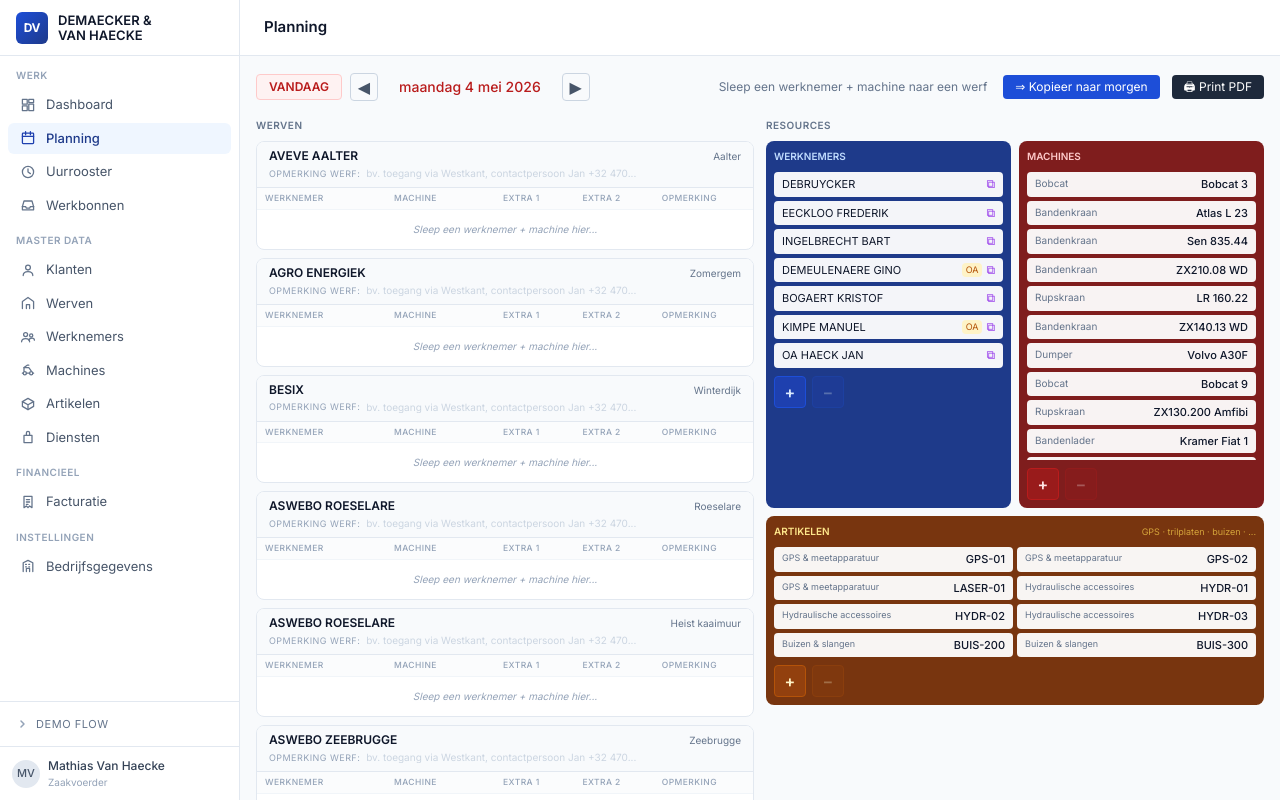
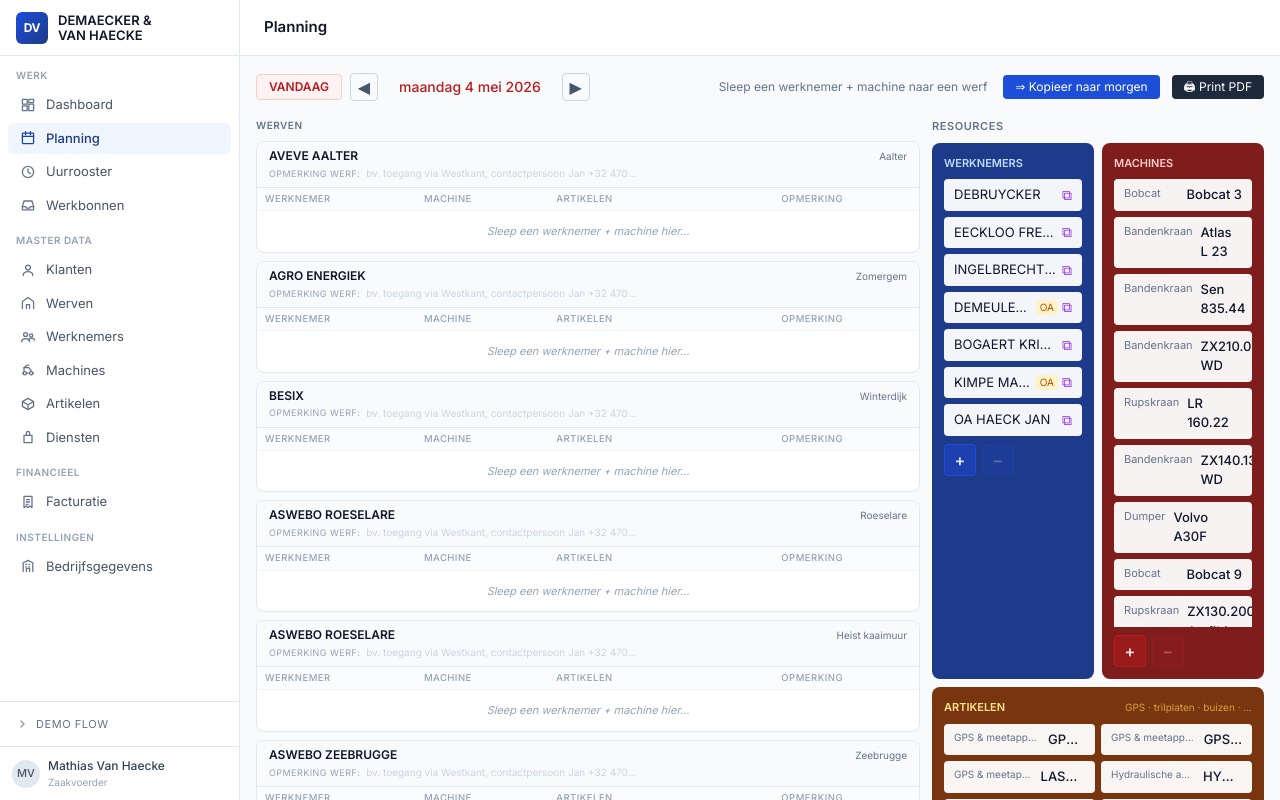
Before and after one commit to GLWD-24/dmvh-mvp, a React (Vite) app: page / in a window 1280 px wide. Both pictures are taken after a click on the button "Planning". Built offline with nearby package versions, Linux system fonts and the light colour scheme.

Commit message:
Artikelen kolom (multi), planning groter, pool tiles groter

```diff
--- a/src/components/PlanningTab.jsx
+++ b/src/components/PlanningTab.jsx
@@ -90,17 +90,32 @@ export default function PlanningTab({
 
   const isMachineAssigned = (id) => werven.some(w => w.assignments.some(a => a.machineId === id));
 
+  // Helper: normalize extras to array (backward-compat: leest oude extra1Id/extra2Id velden ook)
+  const getExtraIds = (a) => {
+    if (Array.isArray(a.extraIds)) return a.extraIds;
+    const arr = [];
+    if (a.extra1Id) arr.push(a.extra1Id);
+    if (a.extra2Id) arr.push(a.extra2Id);
+    return arr;
+  };
+
   const handleDrop = (werfId, e, target) => {
     e.preventDefault();
     e.currentTarget.classList.remove('ring-2', 'ring-blue-400', 'bg-blue-50');
     const data = e.dataTransfer.getData('text/plain');
     if (!data) return;
     const [kind, id, instanceKey] = data.split(':');
-    // If target specifies a row + slot (extra1/extra2/machine/worker), handle differently
+    // If target specifies a row + slot, handle differently
     if (target && target.assignmentId && target.slot) {
-      if (target.slot === 'extra1' || target.slot === 'extra2') {
+      if (target.slot === 'extras') {
         if (kind === 'artikel') {
-          onUpdateAssignment(target.assignmentId, { [target.slot + 'Id']: id });
+          // Voeg artikel toe aan extras-array (geen duplicates)
+          const assignment = werven.flatMap(w => w.assignments).find(x => x.id === target.assignmentId);
+          if (!assignment) return;
+          const current = getExtraIds(assignment);
+          if (current.includes(id)) return; // al aanwezig
+          const next = [...current, id];
+          onUpdateAssignment(target.assignmentId, { extraIds: next, extra1Id: null, extra2Id: null });
         }
         return;
       }
@@ -119,15 +134,20 @@ export default function PlanningTab({
 
   // Dubbelklik op een cel → item terug naar pool (clear veld op assignment).
   // Als hierdoor zowel werknemer als machine leeg zijn én geen extras, dan rij verwijderen.
-  const handleClearCell = (assignment, slot) => {
+  const handleClearCell = (assignment, slot, extraId = null) => {
     const patch = {};
     if (slot === 'worker') patch.workerId = null;
     if (slot === 'machine') patch.machineId = null;
-    if (slot === 'extra1') patch.extra1Id = null;
-    if (slot === 'extra2') patch.extra2Id = null;
+    if (slot === 'extra' && extraId) {
+      const current = getExtraIds(assignment);
+      patch.extraIds = current.filter(x => x !== extraId);
+      patch.extra1Id = null;
+      patch.extra2Id = null;
+    }
 
     const after = { ...assignment, ...patch };
-    const isEmpty = !after.workerId && !after.machineId && !after.extra1Id && !after.extra2Id;
+    const remainingExtras = patch.extraIds !== undefined ? patch.extraIds : getExtraIds(after);
+    const isEmpty = !after.workerId && !after.machineId && remainingExtras.length === 0;
     if (isEmpty) {
       onRemove(assignment.id);
     } else {
@@ -216,7 +236,7 @@ export default function PlanningTab({
         )}
       </div>
 
-      <div className="grid grid-cols-[minmax(0,1fr)_minmax(0,1fr)] gap-3">
+      <div className="grid grid-cols-[minmax(0,2fr)_minmax(0,1fr)] gap-3">
         <div>
           <div className="text-[10px] font-semibold uppercase tracking-wider text-slate-500 mb-2">Werven</div>
           <div className="flex flex-col gap-2">
@@ -253,20 +273,19 @@ export default function PlanningTab({
                 </div>
 
                 {/* Toewijzingen tabel — header altijd zichtbaar, ook bij lege werf */}
-                <table className="w-full text-[10px]" onClick={e => e.stopPropagation()}>
+                <table className="w-full text-[12px]" onClick={e => e.stopPropagation()}>
                   <thead>
-                    <tr className="bg-slate-50/50 border-b border-slate-100 text-[8.5px] uppercase tracking-wider text-slate-400">
-                      <th className="text-left px-2 py-1 font-medium w-[26%]">Werknemer</th>
-                      <th className="text-left px-2 py-1 font-medium w-[22%]">Machine</th>
-                      <th className="text-left px-2 py-1 font-medium w-[16%]">Extra 1</th>
-                      <th className="text-left px-2 py-1 font-medium w-[16%]">Extra 2</th>
-                      <th className="text-left px-2 py-1 font-medium w-[20%]">Opmerking</th>
+                    <tr className="bg-slate-50/50 border-b border-slate-100 text-[9.5px] uppercase tracking-wider text-slate-400">
+                      <th className="text-left px-2 py-1 font-medium w-[24%]">Werknemer</th>
+                      <th className="text-left px-2 py-1 font-medium w-[20%]">Machine</th>
+                      <th className="text-left px-2 py-1 font-medium w-[34%]">Artikelen</th>
+                      <th className="text-left px-2 py-1 font-medium w-[22%]">Opmerking</th>
                     </tr>
                   </thead>
                   <tbody>
                     {w.assignments.length === 0 && (
                       <tr>
-                        <td colSpan={5} className="px-3 py-3 text-center text-[10px] text-slate-400 italic">
+                        <td colSpan={4} className="px-3 py-3 text-center text-[11px] text-slate-400 italic">
                           Sleep een werknemer + machine hier...
                         </td>
                       </tr>
@@ -275,15 +294,16 @@ export default function PlanningTab({
                         const isHemzelf = a.workerId === 'HEMZELF';
                         const wk = isHemzelf ? null : workers.find(x => x.id === a.workerId);
                         const mc = machines.find(x => x.id === a.machineId);
-                        const ex1 = a.extra1Id ? artikelen.find(x => x.id === a.extra1Id) : null;
-                        const ex2 = a.extra2Id ? artikelen.find(x => x.id === a.extra2Id) : null;
+                        const extraIds = getExtraIds(a);
+                        const extras = extraIds.map(eid => artikelen.find(x => x.id === eid)).filter(Boolean);
                         const half = a.half || 'full';
                         const halfLabel = half === 'am' ? 'VM' : half === 'pm' ? 'NM' : null;
                         const canSplit = (wk || isHemzelf) && half === 'full';
                         const isDup = a.instanceKey && a.instanceKey !== 'main';
-                        // OPHALEN: machine staat bij klant zonder werknemer en zonder HEMZELF.
+                        // OPHALEN: machine of artikel staat bij klant zonder werknemer/HEMZELF.
                         // Auto-afgeleid — geen handmatige toggle nodig.
-                        const isOphalen = !!mc && !wk && !isHemzelf;
+                        const hasMaterial = !!mc || extras.length > 0;
+                        const isOphalen = hasMaterial && !wk && !isHemzelf;
 
                         return (
                           <tr key={a.id} className="border-b border-slate-100 last:border-b-0 hover:bg-slate-50/50 group">
@@ -358,43 +378,33 @@ export default function PlanningTab({
                               )}
                             </td>
 
-                            {/* Extra 1 — drop zone + dubbelklik om te verwijderen */}
+                            {/* Artikelen — drop zone voor meerdere artikelen, chips per item */}
                             <td
-                              className={`px-2 py-1.5 align-top border-l border-slate-100 ${ex1 ? 'cursor-pointer hover:bg-amber-50' : 'bg-slate-50/30'}`}
-                              onDoubleClick={() => { if (ex1) handleClearCell(a, 'extra1'); }}
+                              className={`px-2 py-1.5 align-top border-l border-slate-100 ${extras.length > 0 ? '' : 'bg-slate-50/30'}`}
                               onDragOver={e => { e.preventDefault(); e.stopPropagation(); e.currentTarget.classList.add('bg-amber-100', 'ring-1', 'ring-amber-400'); }}
                               onDragLeave={e => { e.currentTarget.classList.remove('bg-amber-100', 'ring-1', 'ring-amber-400'); }}
                               onDrop={e => {
                                 e.stopPropagation();
                                 e.currentTarget.classList.remove('bg-amber-100', 'ring-1', 'ring-amber-400');
-                                handleDrop(w.id, e, { assignmentId: a.id, slot: 'extra1' });
+                                handleDrop(w.id, e, { assignmentId: a.id, slot: 'extras' });
                               }}
-                              title={ex1 ? `${ex1.name} — dubbelklik om te verwijderen` : 'Sleep een artikel hier'}
+                              title="Sleep artikelen hier (meerdere mogelijk)"
                             >
-                              {ex1 ? (
-                                <span className="text-amber-700 font-medium">{ex1.code}</span>
+                              {extras.length > 0 ? (
+                                <div className="flex flex-wrap gap-1">
+                                  {extras.map(art => (
+                                    <span
+                                      key={art.id}
+                                      onDoubleClick={(ev) => { ev.stopPropagation(); handleClearCell(a, 'extra', art.id); }}
+                                      className="inline-flex items-center gap-1 bg-amber-50 text-amber-800 border border-amber-200 px-1.5 py-0.5 rounded font-medium cursor-pointer hover:bg-amber-100 hover:border-amber-300"
+                                      title={`${art.name} — dubbelklik om te verwijderen`}
+                                    >
+                                      {art.code}
+                                    </span>
+                                  ))}
+                                </div>
                               ) : (
-                                <span className="text-slate-300 italic text-[9px]">+ artikel</span>
-                              )}
-                            </td>
-
-                            {/* Extra 2 — drop zone + dubbelklik om te verwijderen */}
-                            <td
-                              className={`px-2 py-1.5 align-top border-l border-slate-100 ${ex2 ? 'cursor-pointer hover:bg-amber-50' : 'bg-slate-50/30'}`}
-                              onDoubleClick={() => { if (ex2) handleClearCell(a, 'extra2'); }}
-                              onDragOver={e => { e.preventDefault(); e.stopPropagation(); e.currentTarget.classList.add('bg-amber-100', 'ring-1', 'ring-amber-400'); }}
-                              onDragLeave={e => { e.currentTarget.classList.remove('bg-amber-100', 'ring-1', 'ring-amber-400'); }}
-                              onDrop={e => {
-                                e.stopPropagation();
-                                e.currentTarget.classList.remove('bg-amber-100', 'ring-1', 'ring-amber-400');
-                                handleDrop(w.id, e, { assignmentId: a.id, slot: 'extra2' });
-                              }}
-                              title={ex2 ? `${ex2.name} — dubbelklik om te verwijderen` : 'Sleep een artikel hier'}
-                            >
-                              {ex2 ? (
-                                <span className="text-amber-700 font-medium">{ex2.code}</span>
-                              ) : (
-                                <span className="text-slate-300 italic text-[9px]">+ artikel</span>
+                                <span className="text-slate-300 italic text-[10px]">+ artikel</span>
                               )}
                             </td>
 
@@ -474,12 +484,12 @@ export default function PlanningTab({
         </div>
 
         <div>
-          <div className="text-[10px] font-semibold uppercase tracking-wider text-slate-500 mb-2">Resources</div>
+          <div className="text-[11px] font-semibold uppercase tracking-wider text-slate-500 mb-2">Resources</div>
 
           <div className="grid grid-cols-2 gap-2">
-          <div className="bg-blue-900 rounded-lg p-2">
-            <div className="text-[10px] font-semibold text-blue-200 mb-2">WERKNEMERS</div>
-            <div className="flex flex-col gap-1 max-h-72 overflow-y-auto thin-scroll">
+          <div className="bg-blue-900 rounded-lg p-3">
+            <div className="text-[11px] font-semibold text-blue-200 mb-2">WERKNEMERS</div>
+            <div className="flex flex-col gap-1.5 max-h-[28rem] overflow-y-auto thin-scroll">
               {workerInstances
                 .filter(w => dailyPool.workers.has(w.id))
                 .filter(w => workerStatus(w.id, w.instanceKey) !== 'booked')
@@ -495,22 +505,22 @@ export default function PlanningTab({
                     draggable={draggable}
                     onDragStart={e => e.dataTransfer.setData('text/plain', `worker:${w.id}:${w.instanceKey}`)}
                     onClick={() => !w.isDuplicate && setSelectedWorkerId(isSelected ? null : w.id)}
-                    className={`rounded px-2 py-1 text-[11px] flex items-center gap-1 ${
+                    className={`rounded px-2.5 py-1.5 text-[13px] flex items-center gap-1 ${
                       isSelected ? 'bg-blue-200 text-blue-900 ring-2 ring-blue-400' : 'bg-white/95 text-slate-900'
                     } ${opacity} ${draggable ? 'cursor-grab hover:bg-white' : 'cursor-not-allowed'}`}
                     title={status === 'am-only' ? 'NM nog vrij — sleep om PM toe te wijzen' : ''}
                   >
                     <span className={`flex-1 truncate ${w.isDuplicate ? 'lowercase' : ''}`} title={w.isDuplicate ? 'Dubbele werknemer instantie' : ''}>
                       {w.name}
-                      {labelSuffix && <span className="text-slate-500 text-[9px] ml-1">{labelSuffix}</span>}
+                      {labelSuffix && <span className="text-slate-500 text-[10px] ml-1">{labelSuffix}</span>}
                     </span>
                     {w.type === 'subcontractor' && (
-                      <span className="text-[9px] text-amber-700 bg-amber-100 px-1 rounded">OA</span>
+                      <span className="text-[10px] text-amber-700 bg-amber-100 px-1 rounded">OA</span>
                     )}
                     {!w.isDuplicate && (
                       <button
                         onClick={(e) => { e.stopPropagation(); onDuplicate(w.id); }}
-                        className="text-purple-600 hover:text-purple-800 text-[12px] leading-none"
+                        className="text-purple-600 hover:text-purple-800 text-[14px] leading-none"
                         title="Dubbele werknemer aanmaken — werknemer verschijnt nog een keer in de pool"
                       >
                         ⧉
@@ -565,9 +575,9 @@ export default function PlanningTab({
             </div>
           </div>
 
-          <div className="bg-red-900 rounded-lg p-2">
-            <div className="text-[10px] font-semibold text-red-200 mb-2">MACHINES</div>
-            <div className="flex flex-col gap-1 max-h-72 overflow-y-auto thin-scroll">
+          <div className="bg-red-900 rounded-lg p-3">
+            <div className="text-[11px] font-semibold text-red-200 mb-2">MACHINES</div>
+            <div className="flex flex-col gap-1.5 max-h-[28rem] overflow-y-auto thin-scroll">
               {machines
                 .filter(m => dailyPool.machines.has(m.id))
                 .filter(m => !isMachineAssigned(m.id))
@@ -580,11 +590,11 @@ export default function PlanningTab({
                     draggable={!taken}
                     onDragStart={e => e.dataTransfer.setData('text/plain', `machine:${m.id}:`)}
                     onClick={() => setSelectedMachineId(isSelected ? null : m.id)}
-                    className={`rounded px-2 py-1 text-[11px] flex justify-between gap-2 ${
+                    className={`rounded px-2.5 py-1.5 text-[13px] flex justify-between gap-2 ${
                       isSelected ? 'bg-amber-200 text-amber-900 ring-2 ring-amber-400' : 'bg-white/95 text-slate-900'
                     } ${taken ? 'opacity-30 cursor-not-allowed' : 'cursor-grab hover:bg-white'}`}
                   >
-                    <span className="text-slate-500 text-[10px]">{m.group}</span>
+                    <span className="text-slate-500 text-[11px]">{m.group}</span>
                     <span className="font-medium">{m.code}</span>
                   </div>
                 );
@@ -636,12 +646,12 @@ export default function PlanningTab({
           </div>{/* /grid-cols-2 (werknemers + machines side by side) */}
 
           {/* Artikelen pool — onder de werknemers/machines pools */}
-          <div className="bg-amber-900 rounded-lg p-2 mt-2">
+          <div className="bg-amber-900 rounded-lg p-3 mt-2">
             <div className="flex items-center justify-between mb-2">
-              <div className="text-[10px] font-semibold text-amber-200">ARTIKELEN</div>
-              <div className="text-[9px] text-amber-300/70">GPS · trilplaten · buizen · ...</div>
+              <div className="text-[11px] font-semibold text-amber-200">ARTIKELEN</div>
+              <div className="text-[10px] text-amber-300/70">GPS · trilplaten · buizen · ...</div>
             </div>
-            <div className="grid grid-cols-2 gap-1 max-h-44 overflow-y-auto thin-scroll">
+            <div className="grid grid-cols-2 gap-1.5 max-h-72 overflow-y-auto thin-scroll">
               {artikelen.filter(a => dailyPool.artikelen && dailyPool.artikelen.has(a.id)).map(a => {
                 const isSelected = selectedArtikelId === a.id;
                 return (
@@ -650,12 +660,12 @@ export default function PlanningTab({
                     draggable
                     onDragStart={e => e.dataTransfer.setData('text/plain', `artikel:${a.id}:`)}
                     onClick={() => setSelectedArtikelId(isSelected ? null : a.id)}
-                    className={`rounded px-2 py-1 text-[11px] flex justify-between gap-2 cursor-grab hover:bg-white ${
+                    className={`rounded px-2.5 py-1.5 text-[13px] flex justify-between gap-2 cursor-grab hover:bg-white ${
                       isSelected ? 'bg-orange-200 text-orange-900 ring-2 ring-orange-400' : 'bg-white/95 text-slate-900'
                     }`}
                     title={a.description}
                   >
-                    <span className="text-slate-500 text-[9px] truncate">{a.group}</span>
+                    <span className="text-slate-500 text-[10px] truncate">{a.group}</span>
                     <span className="font-medium truncate">{a.code}</span>
                   </div>
                 );
@@ -1266,13 +1276,14 @@ function PrintView({ date, werven, workers, machines, artikelen = [] }) {
   })();
   const printedOn = formatDate(new Date());
 
-  // Helper: render assignment in row format (werknemer | machine | extra1 | extra2 | opmerking)
+  // Helper: render assignment in row format (werknemer | machine | artikelen | opmerking)
   const renderAssignment = (a) => {
     const isHemzelf = a.workerId === 'HEMZELF';
     const wk = isHemzelf ? null : workers.find(x => x.id === a.workerId);
     const mc = machines.find(x => x.id === a.machineId);
-    const ex1 = a.extra1Id ? artikelen.find(x => x.id === a.extra1Id) : null;
-    const ex2 = a.extra2Id ? artikelen.find(x => x.id === a.extra2Id) : null;
+    // Backward-compat: lees zowel extraIds-array als oude extra1Id/extra2Id velden
+    const extraIds = Array.isArray(a.extraIds) ? a.extraIds : [a.extra1Id, a.extra2Id].filter(Boolean);
+    const extras = extraIds.map(eid => artikelen.find(x => x.id === eid)).filter(Boolean);
     const half = a.half || 'full';
     const isDup = a.instanceKey && a.instanceKey !== 'main';
     const lowercaseName = half === 'pm' || isDup;
@@ -1284,11 +1295,10 @@ function PrintView({ date, werven, workers, machines, artikelen = [] }) {
           : '',
       machine: mc?.code || '',
       machineColor: mc?.color || '#3B82F6',
-      extra1: ex1?.code || '',
-      extra2: ex2?.code || '',
+      artikelen: extras.map(x => x.code).join(' · '),
       opmerking: a.opmerking || '',
-      // OPHALEN automatisch afgeleid: machine zonder werknemer en zonder HEMZELF
-      tePhalen: !!mc && !wk && !isHemzelf,
+      // OPHALEN automatisch afgeleid: machine of artikel zonder werknemer en zonder HEMZELF
+      tePhalen: (!!mc || extras.length > 0) && !wk && !isHemzelf,
       isDup
     };
   };
@@ -1319,7 +1329,7 @@ function PrintView({ date, werven, workers, machines, artikelen = [] }) {
         }
         .useit-row {
           display: grid;
-          grid-template-columns: 24px 1.4fr 1.2fr 0.7fr 0.7fr 1.2fr;
+          grid-template-columns: 24px 1.4fr 1.2fr 1.6fr 1.2fr;
           font-size: 11px;
           line-height: 1.4;
           padding: 1px 0;
@@ -1344,8 +1354,7 @@ function PrintView({ date, werven, workers, machines, artikelen = [] }) {
           <div className="indent" />
           <div>Werknemer</div>
           <div>Machine</div>
-          <div>Extra 1</div>
-          <div>Extra 2</div>
+          <div>Artikelen</div>
           <div>Opmerking</div>
         </div>
 
@@ -1377,8 +1386,7 @@ function PrintView({ date, werven, workers, machines, artikelen = [] }) {
                             {r.worker}
                           </div>
                           <div className={`useit-machine ${r.machineColor !== '#3B82F6' ? 'colored' : ''}`}>{r.machine}</div>
-                          <div className="useit-artikel">{r.extra1}</div>
-                          <div className="useit-artikel">{r.extra2}</div>
+                          <div className="useit-artikel">{r.artikelen}</div>
                           <div className="text-slate-700">
                             {r.tePhalen && <span style={{ color: '#9a3412', fontWeight: 700, fontSize: '9px', marginRight: '4px', textTransform: 'uppercase' }}>Ophalen</span>}
                             {r.opmerking}
```
Also changed, not shown: src/components/DashboardTab.jsx (+37 -13 lines).
